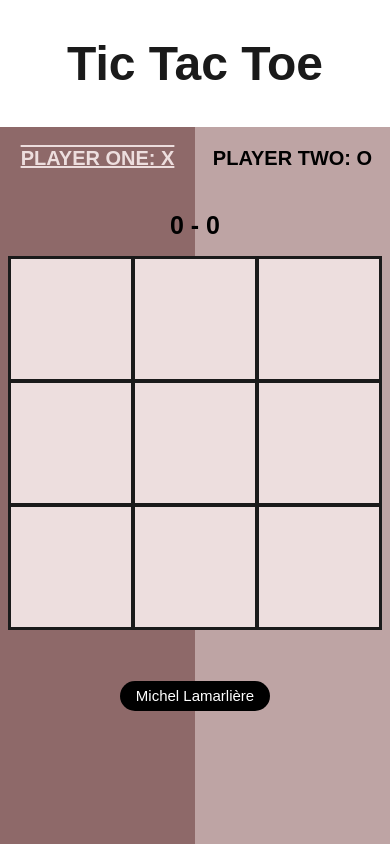
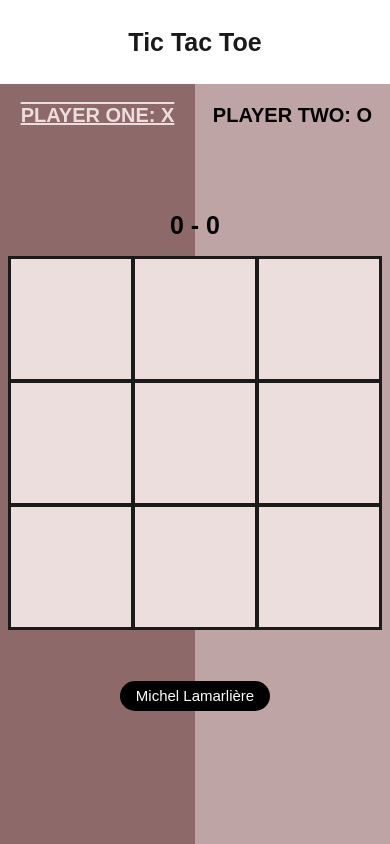
Before and after one commit to michel-lamarliere/tic-tac-toe, a plain HTML site: page index.html in a window 390 px wide. Drawn offline with Linux system fonts and the light colour scheme.

Commit message:
responsive test 3

```diff
--- a/style.scss
+++ b/style.scss
@@ -184,6 +184,15 @@ html, body {
 }
 
 @media screen and (max-width: 620px) {
+    .header {
+        font-size: 25px;
+        height: 10%;
+    }
+
+    .container {
+        height: 90%;
+    }
+
     .center-container {
         top: 25%;
     }
```
Also changed, not shown: style.css.
